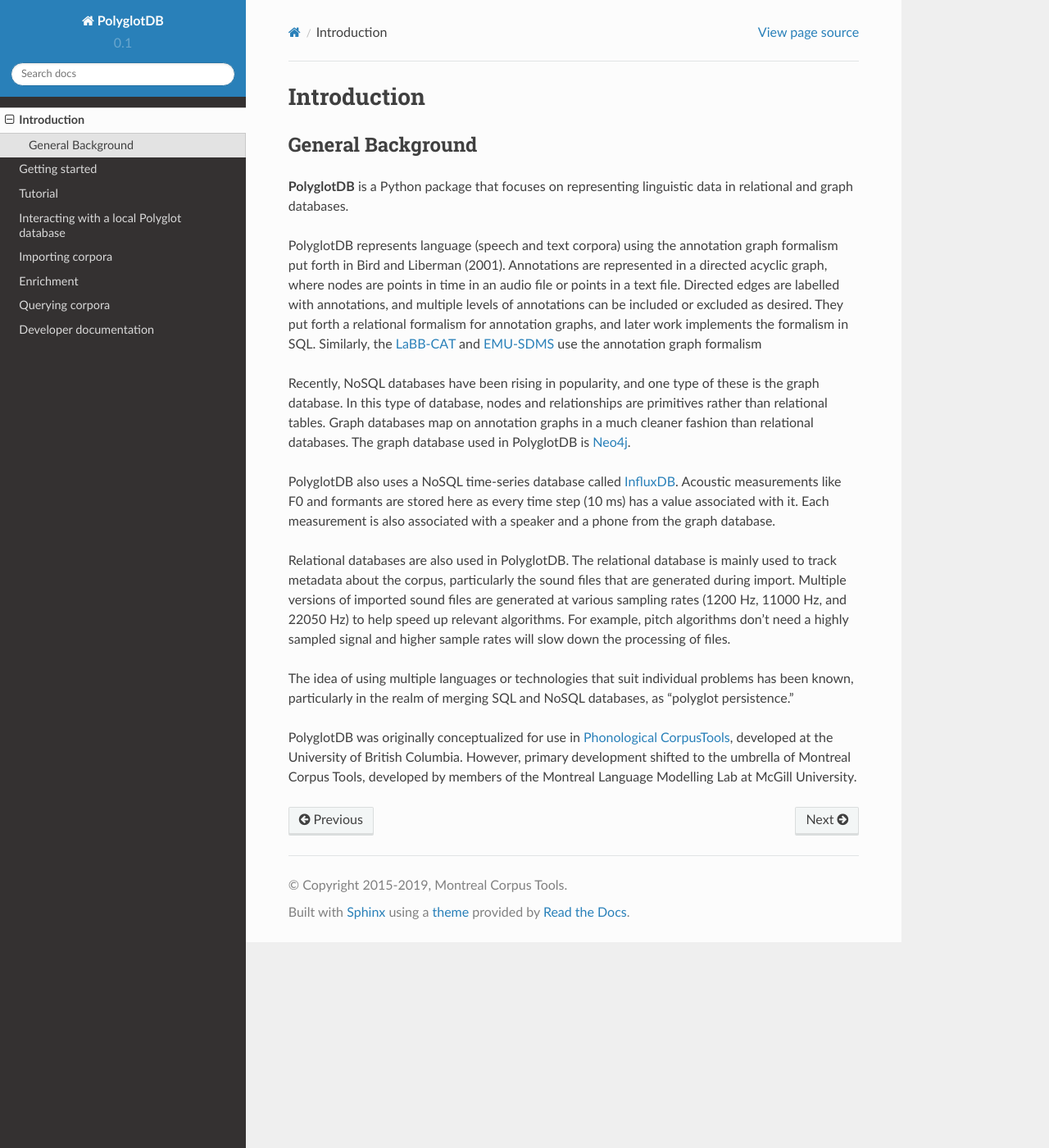
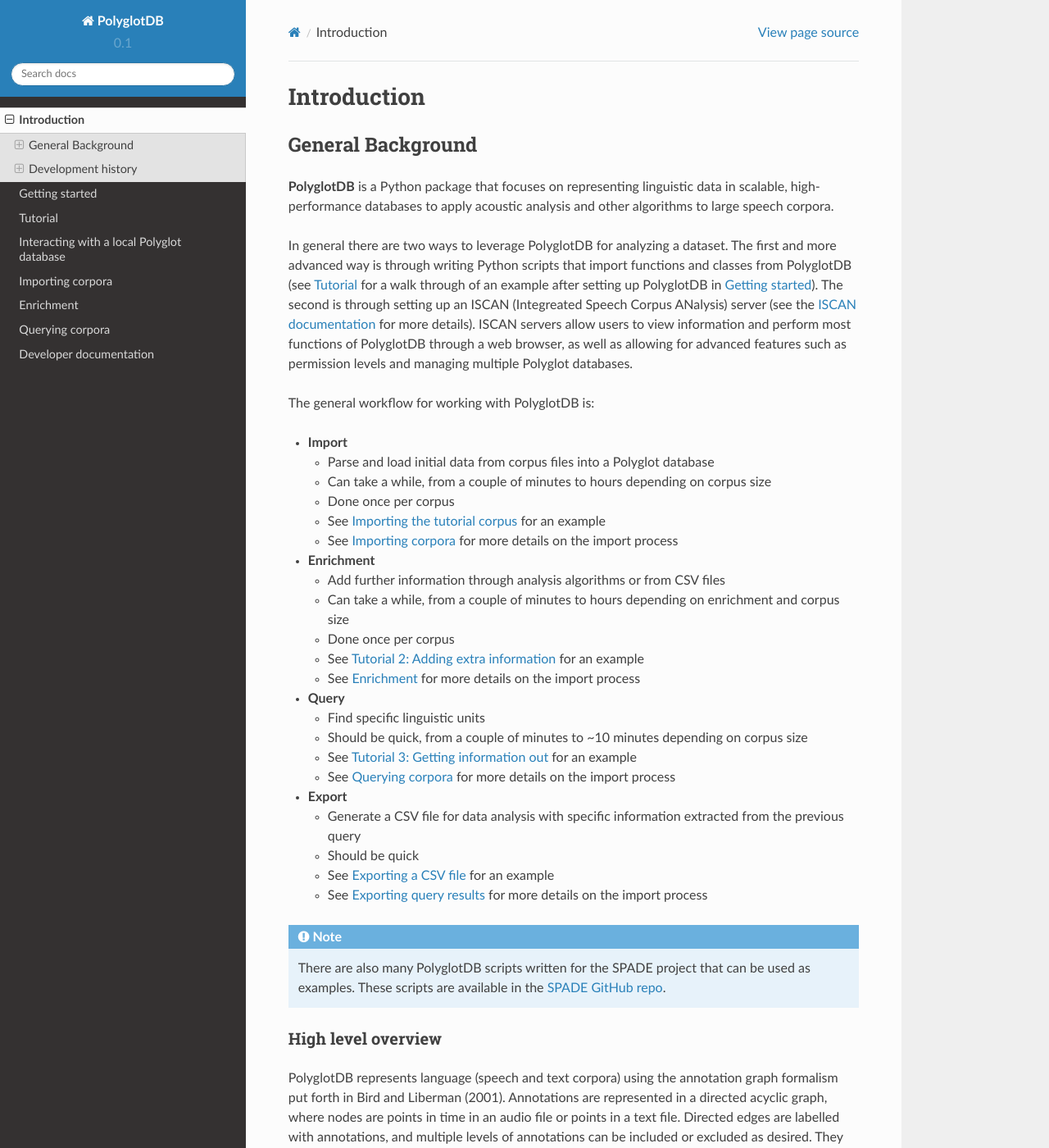
Before and after one commit to MontrealCorpusTools/PolyglotDB, a Sphinx documentation site: the page built from docs/source/introduction.rst, in a window 1280 px wide and 1400 px high. Shown: the whole window at 82% size. Built offline with Sphinx 7.4.7 and the Read the Docs theme 2.0.0, drawn with Linux system fonts in a browser that asks for light colours; some of the changed text lies outside the part shown.

Commit message:
DOCS: updated introduction and structure

```diff
--- a/docs/source/introduction.rst
+++ b/docs/source/introduction.rst
@@ -21,11 +21,80 @@
 
 .. _general_background:
 
+.. _[PDF]: https://pdfs.semanticscholar.org/ddc4/5a4c828a248d34cc92275fff5ba7e23d1a32.pdf
+
+.. _@mmcauliffe: https://github.com/mmcauliffe
+
+.. _@esteng: https://github.com/esteng
+
+.. _@samihuc: https://github.com/samihuc
+
+.. _@MichaelGoodale: https://github.com/MichaelGoodale
+
+.. _@jeffmielke: https://github.com/jeffmielke
+
+.. _@a-coles: https://github.com/a-coles
+
+.. _ISCAN documentation: https://iscan.readthedocs.io/en/latest/
+
+.. _Speech Corpus Tools: https://github.com/MontrealCorpusTools/speechcorpustools
+
+.. _Montreal Corpus Tools: https://github.com/MontrealCorpusTools
+
+.. _Montreal Language Modelling Lab: https://github.com/mlml/
+
+.. _SPADE GitHub repo: https://github.com/MontrealCorpusTools/SPADE
+
 General Background
 ==================
 
 **PolyglotDB** is a Python package that focuses on representing linguistic
-data in relational and graph databases.
+data in scalable, high-performance databases to apply acoustic analysis and other algorithms to large speech corpora.
+
+In general there are two ways to leverage PolyglotDB for analyzing a dataset.  The first and more advanced way is through writing Python scripts
+that import functions and classes from PolyglotDB (see :ref:`tutorial` for a walk through of an example after setting up PolyglotDB in
+:ref:`installation`).  The second is through setting up an ISCAN (Integreated Speech Corpus ANalysis) server
+(see the `ISCAN documentation`_ for more details).  ISCAN servers allow users to view information and perform most functions
+of PolyglotDB through a web browser, as well as allowing for advanced features such as permission levels and managing multiple
+Polyglot databases.
+
+The general workflow for working with PolyglotDB is:
+
+* **Import**
+
+  - Parse and load initial data from corpus files into a Polyglot database
+  - Can take a while, from a couple of minutes to hours depending on corpus size
+  - Done once per corpus
+  - See :ref:`tutorial_import` for an example
+  - See :ref:`importing` for more details on the import process
+* **Enrichment**
+
+  - Add further information through analysis algorithms or from CSV files
+  - Can take a while, from a couple of minutes to hours depending on enrichment and corpus size
+  - Done once per corpus
+  - See :ref:`tutorial_enrichment` for an example
+  - See :ref:`enrichment` for more details on the import process
+* **Query**
+
+  - Find specific linguistic units
+  - Should be quick, from a couple of minutes to ~10 minutes depending on corpus size
+  - See :ref:`tutorial_query` for an example
+  - See :ref:`queries` for more details on the import process
+* **Export**
+
+  - Generate a CSV file for data analysis with specific information extracted from the previous query
+  - Should be quick
+  - See :ref:`tutorial_export` for an example
+  - See :ref:`export` for more details on the import process
+
+
+.. note::
+
+   There are also many PolyglotDB scripts written for the SPADE project that can be used as examples.  These scripts are
+   available in the `SPADE GitHub repo`_.
+
+High level overview
+-------------------
 
 PolyglotDB represents language (speech and text corpora) using the
 annotation graph formalism put forth in Bird and Liberman (2001).
@@ -34,7 +103,7 @@
 edges are labelled with annotations, and multiple levels of annotations
 can be included or excluded as desired.  They put forth a relational
 formalism for annotation graphs, and later work implements the formalism in SQL.  Similarly, the `LaBB-CAT`_ and `EMU-SDMS`_
-use the annotation graph formalism
+use the annotation graph formalism.
 
 Recently, NoSQL databases have been rising in popularity, and one type of
 these is the graph database.  In this type of database, nodes and relationships
@@ -47,8 +116,7 @@
 has a value associated with it.  Each measurement is also associated with a speaker and a phone from
 the graph database.
 
-Relational databases are also used in PolyglotDB.  The relational database is mainly used to track metadata about the
-corpus, particularly the sound files that are generated during import. Multiple versions of imported sound files are generated at
+Multiple versions of imported sound files are generated at
 various sampling rates (1200 Hz, 11000 Hz, and 22050 Hz) to help speed up relevant algorithms.  For example, pitch algorithms don't need a
 highly sampled signal and higher sample rates will slow down the processing of files.
 
@@ -56,7 +124,39 @@
 problems has been known, particularly in the realm of merging SQL and NoSQL
 databases, as "polyglot persistence."
 
+More detailed information on specific implementation details is available in the :ref:`developer`.
+
+Development history
+===================
+
 PolyglotDB was originally conceptualized for use in `Phonological CorpusTools`_, developed at the
 University of British Columbia.  However, primary development shifted to the
-umbrella of Montreal Corpus Tools, developed by members of the Montreal
-Language Modelling Lab at McGill University.
+umbrella of `Montreal Corpus Tools`_, developed by members of the `Montreal
+Language Modelling Lab`_ at McGill University.
+
+A graphical program named `Speech Corpus Tools`_ was originally developed to allow users to interact with Polyglot without
+writing scripts.  However, with the advent of the Speech Across Dialects of English (SPADE) project, ISCAN was conceived of
+as a better address the situation with multiple users and differing levels of permission across datasets.
+
+Contributors
+------------
+
+* Michael McAuliffe (`@mmcauliffe`_)
+* Elias Stengel-Eskin (`@esteng`_)
+* Sarah Mihuc (`@samihuc`_)
+* Michael Goodale (`@MichaelGoodale`_)
+* Jeff Mielke (`@jeffmielke`_)
+* Arlie Coles (`@a-coles`_)
+
+Citation
+--------
+
+A citeable paper for PolyglotDB is:
+
+McAuliffe, Michael, Elias Stengel-Eskin, Michaela Socolof, and Morgan Sonderegger (2017). Polyglot and Speech Corpus Tools:
+a system for representing, integrating, and querying speech corpora. In Proceedings of Interspeech 2017. `[PDF]`_
+
+Or you can cite it via:
+
+McAuliffe, Michael, Elias Stengel-Eskin, Michaela Socolof, Arlie Coles, Sarah Mihuc, Michael Goodale, and Morgan Sonderegger (2019).
+PolyglotDB [Computer program]. Version 0.1.0, retrieved 26 March 2019 from https://github.com/MontrealCorpusTools/PolyglotDB.
--- a/docs/source/queries.rst
+++ b/docs/source/queries.rst
@@ -17,4 +17,5 @@
    queries_lexicon.rst
    queries_speakers.rst
    queries_discourse.rst
+   queries_export.rst
    queries_reference.rst
--- /dev/null
+++ b/docs/source/queries_export.rst
@@ -0,0 +1,24 @@
+
+.. _export:
+
+***********************
+Exporting query results
+***********************
+
+Exporting queries is simply a matter of calling the ``to_csv`` function of a query, rather than its ``all`` function.
+
+.. code-block:: python
+
+   csv_path = '/path/to/save/file.csv'
+   with CorpusContext(config) as c:
+       q = c.query_graph(c.word).filter(c.word.label == 'are')
+       q = q.columns(c.word.label.column_name('word'), c.word.duration,
+                     c.word.speaker.name.column_name('speaker'))
+       q.to_csv(csv_path)
+
+
+All queries, including those over annotations, speakers, discourses, etc, have this method available for creating CSV files from
+their results.  The ``columns`` function allows for users to list any attributes within the query, (i.e., properties of the
+word, or any higher/previous/following annotation, or anything about the speaker, etc).  These attributes by default have
+a column header generated based on the query, but these headers can be overwritten through the use of the ``column_name``
+function, as above.
--- a/docs/source/tutorial.rst
+++ b/docs/source/tutorial.rst
@@ -13,3 +13,5 @@
    :maxdepth: 2
 
    tutorial_first_steps.rst
+   tutorial_enrichment.rst
+   tutorial_query.rst
--- /dev/null
+++ b/docs/source/tutorial_enrichment.rst
@@ -0,0 +1,8 @@
+
+.. _tutorial_enrichment:
+
+************************************
+Tutorial 2: Adding extra information
+************************************
+
+Under development!
--- /dev/null
+++ b/docs/source/tutorial_query.rst
@@ -0,0 +1,22 @@
+
+.. _tutorial_query:
+
+***********************************
+Tutorial 3: Getting information out
+***********************************
+
+Under development!
+
+
+Creating an initial query
+=========================
+
+
+Refining the query further
+==========================
+
+
+.. _tutorial_export:
+
+Exporting a CSV file
+====================
```
Also changed, not shown: docs/source/tutorial_first_steps.rst (+13 -0 lines).
